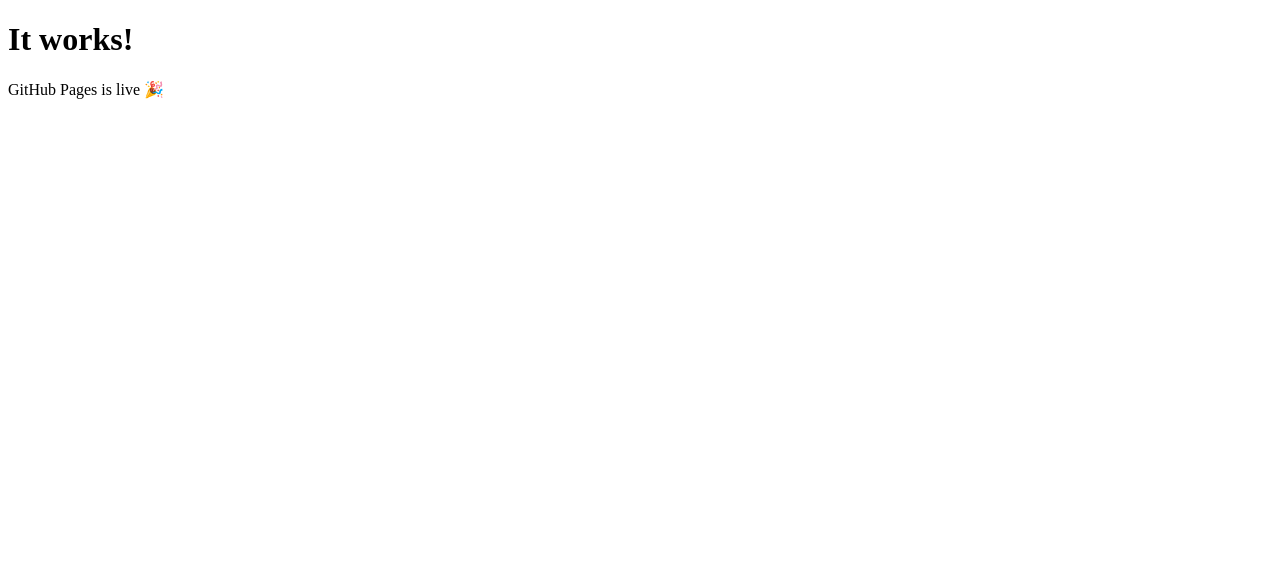
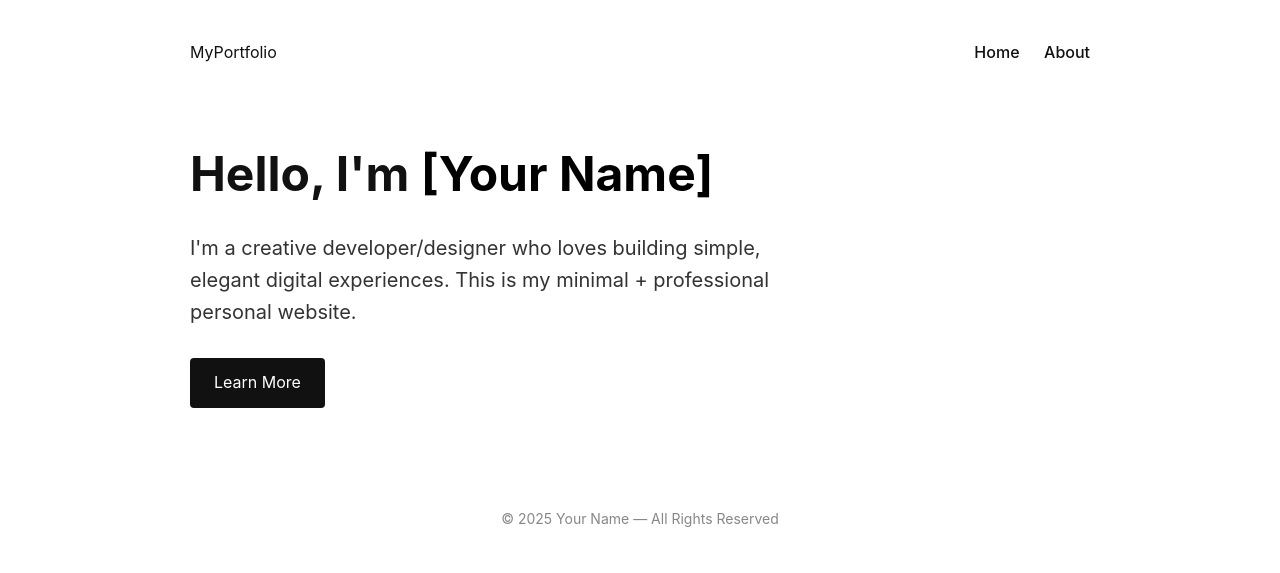
Before and after one commit to Posiitron/About-Me, a plain HTML site: page index.html in a window 1280 px wide. Drawn offline with Linux system fonts and the light colour scheme.

Commit message:
Revamp index.html for personal portfolio site

```diff
--- a/index.html
+++ b/index.html
@@ -1,7 +1,35 @@
 <!DOCTYPE html>
-<html>
-  <body>
-    <h1>It works!</h1>
-    <p>GitHub Pages is live 🎉</p>
-  </body>
+<html lang="en">
+<head>
+  <meta charset="UTF-8">
+  <meta name="viewport" content="width=device-width, initial-scale=1.0">
+  <title>My Portfolio</title>
+  <link rel="stylesheet" href="style.css">
+</head>
+<body>
+  <div class="container">
+
+    <nav>
+      <div class="logo">MyPortfolio</div>
+      <div>
+        <a href="index.html">Home</a>
+        <a href="about.html">About</a>
+      </div>
+    </nav>
+
+    <section class="hero">
+      <h1>Hello, I'm <span style="color:#000;">[Your Name]</span></h1>
+      <p>
+        I'm a creative developer/designer who loves building simple, elegant digital experiences.
+        This is my minimal + professional personal website.
+      </p>
+      <a href="about.html" class="btn">Learn More</a>
+    </section>
+
+    <footer>
+      © 2025 Your Name — All Rights Reserved
+    </footer>
+
+  </div>
+</body>
 </html>
```
